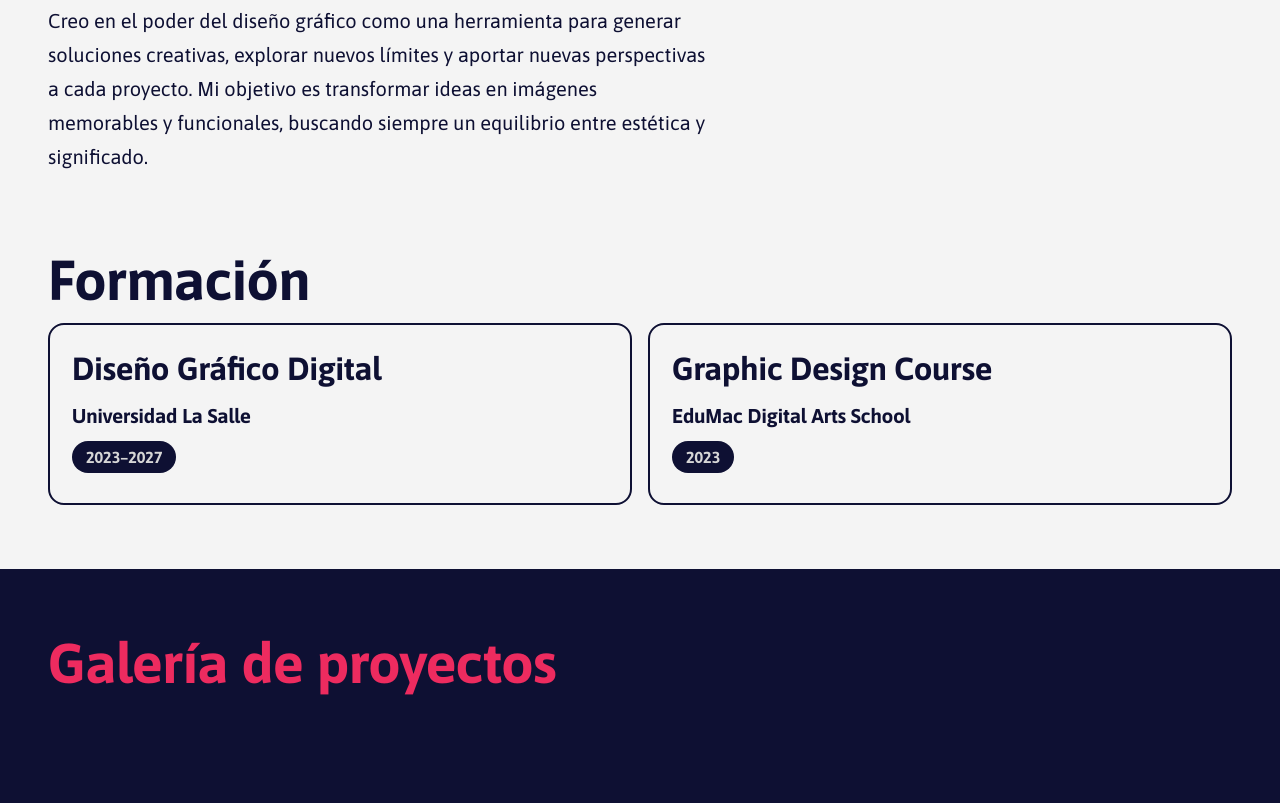
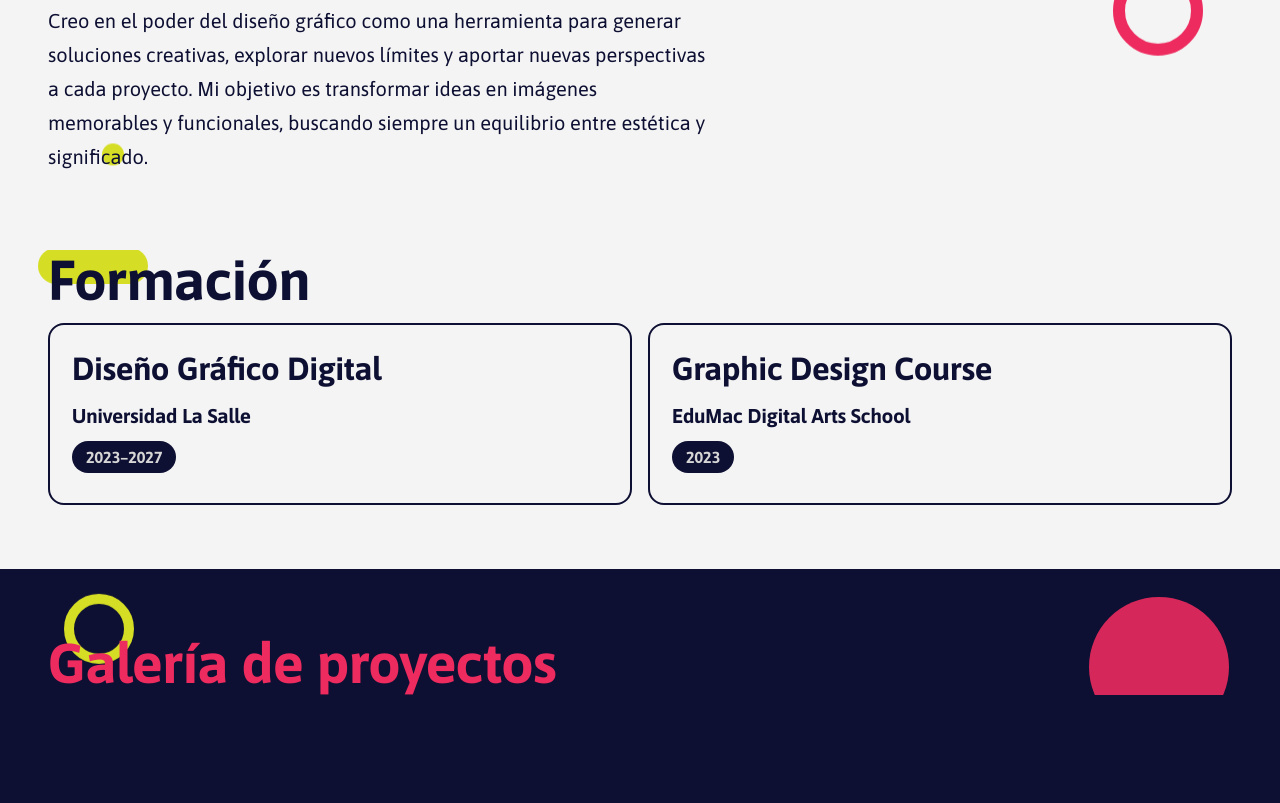
Before and after one commit to Manubrugger/cv-manu-gonzalez, a website: page index.html in a window 1280 px wide. Shown: the part 756-1559 px from the top of the page. Drawn offline with Linux system fonts and the light colour scheme.

Commit message:
Formas decorativas dinámicas en todas las secciones

```diff
--- a/index.html
+++ b/index.html
@@ -40,7 +40,8 @@ body{
 .skip-link{position:absolute;left:-9999px;top:0;background:var(--colors-primary);color:var(--colors-bg);padding:12px 20px;z-index:200;border-radius:0 0 8px 0;font-weight:700}
 .skip-link:focus{left:0}
 :focus-visible{outline:3px solid var(--colors-accent);outline-offset:3px}
-.wrap{max-width:var(--maxw);margin:0 auto;padding:0 clamp(16px,4vw,48px)}
+.wrap{max-width:var(--maxw);margin:0 auto;padding:0 clamp(16px,4vw,48px);position:relative}
+.wrap > :not(.deco-sec){position:relative;z-index:1}
 section{scroll-margin-top:calc(var(--header-h) + 12px)}
 /* ---------- header ---------- */
 header.site{position:sticky;top:0;z-index:100;background:rgba(244,244,244,.97);border-bottom:2px solid var(--colors-primary)}
@@ -70,6 +71,15 @@ nav.main a:hover{color:var(--colors-accent);background:rgba(14,16,51,.07)}
 @keyframes drift1{0%,100%{transform:translateY(0)}50%{transform:translateY(-24px)}}
 @keyframes drift2{0%,100%{transform:translateY(0)}50%{transform:translateY(20px)}}
 @keyframes spinFloat{0%{transform:rotate(0deg) translateY(0)}50%{transform:rotate(180deg) translateY(-16px)}100%{transform:rotate(360deg) translateY(0)}}
+/* formas decorativas en todas las secciones */
+.deco-sec{position:absolute;inset:0;overflow:hidden;pointer-events:none;z-index:0}
+.deco-sec i{position:absolute;display:block}
+.d-pink-dot{width:30px;height:30px;background:var(--colors-accent);border-radius:50%;animation:drift1 8s ease-in-out infinite}
+.d-green-dot{width:22px;height:22px;background:var(--colors-secondary);border-radius:50%;animation:drift2 9s ease-in-out infinite}
+.d-pink-ring{width:90px;height:90px;background:transparent;border:12px solid var(--colors-accent);border-radius:50%;animation:drift2 12s ease-in-out infinite}
+.d-green-ring{width:70px;height:70px;background:transparent;border:10px solid var(--colors-secondary);border-radius:50%;animation:drift1 10s ease-in-out infinite}
+.d-green-pill{width:110px;height:36px;background:var(--colors-secondary);border-radius:9999px;animation:drift1 11s ease-in-out infinite}
+.d-pink-circle{width:140px;height:140px;background:var(--colors-accent);border-radius:50%;opacity:.9;animation:drift2 13s ease-in-out infinite}
 .role{font-size:var(--fs-headline);font-weight:500;margin:12px 0 0;color:var(--colors-neutral)}
 .photo{margin:0;display:flex;justify-content:center}
 .photo img{
@@ -165,6 +175,7 @@ footer p{margin:0;font-size:var(--fs-small)}
   *,*::before,*::after{animation-duration:.01ms !important;transition-duration:.01ms !important}
   .reveal{opacity:1;transform:none}
   .deco i{animation:none}
+  .deco-sec i{animation:none}
   .hwrap{height:auto}
   .hsticky{position:static;height:auto;display:block}
   .htrack{overflow-x:auto;width:auto;transform:none !important}
@@ -215,6 +226,7 @@ footer p{margin:0;font-size:var(--fs-small)}
   <!-- SOBRE MÍ -->
   <section class="block" id="sobre-mi" aria-labelledby="t-sobre">
     <div class="wrap reveal">
+      <div class="deco-sec" aria-hidden="true"><i class="d-pink-ring" style="right:6%;top:24px"></i><i class="d-green-dot" style="left:8%;bottom:20px"></i></div>
       <h2 id="t-sobre">Diseño con propósito</h2>
       <p class="bio">Creo en el poder del diseño gráfico como una herramienta para generar soluciones creativas, explorar nuevos límites y aportar nuevas perspectivas a cada proyecto. Mi objetivo es transformar ideas en imágenes memorables y funcionales, buscando siempre un equilibrio entre estética y significado.</p>
     </div>
@@ -223,6 +235,7 @@ footer p{margin:0;font-size:var(--fs-small)}
   <!-- EDUCACIÓN -->
   <section class="block" id="educacion" aria-labelledby="t-edu">
     <div class="wrap">
+      <div class="deco-sec" aria-hidden="true"><i class="d-green-pill" style="left:3%;top:20px"></i><i class="d-pink-dot" style="right:9%;bottom:16px"></i></div>
       <div class="reveal">
         <h2 id="t-edu">Formación</h2>
       </div>
@@ -244,6 +257,7 @@ footer p{margin:0;font-size:var(--fs-small)}
   <!-- PROYECTOS -->
   <section id="proyectos" aria-labelledby="t-proy">
     <div class="wrap block reveal" style="padding-bottom:0">
+      <div class="deco-sec" aria-hidden="true"><i class="d-pink-circle" style="right:4%;top:8px"></i><i class="d-green-ring" style="left:5%;bottom:12px"></i></div>
       <h2 id="t-proy" style="color:var(--colors-accent)">Galería de proyectos</h2>
     </div>
     <div class="hwrap" id="hwrap">
@@ -284,6 +298,7 @@ footer p{margin:0;font-size:var(--fs-small)}
   <!-- HABILIDADES -->
   <section class="block" id="habilidades" aria-labelledby="t-hab">
     <div class="wrap">
+      <div class="deco-sec" aria-hidden="true"><i class="d-green-dot" style="right:7%;top:22px"></i><i class="d-pink-ring" style="left:2%;bottom:16px"></i></div>
       <div class="reveal">
         <h2 id="t-hab">Programas y soft skills</h2>
       </div>
@@ -314,6 +329,7 @@ footer p{margin:0;font-size:var(--fs-small)}
   <!-- CONTACTO -->
   <section class="block" id="contacto" aria-labelledby="t-contact">
     <div class="wrap reveal">
+      <div class="deco-sec" aria-hidden="true"><i class="d-pink-dot" style="left:9%;top:20px"></i><i class="d-green-ring" style="right:5%;bottom:14px"></i></div>
       <h2 id="t-contact">Cuéntame tu idea</h2>
       <p class="lead">Escríbeme por correo o encuéntrame en LinkedIn.</p>
       <div class="btn-row">
```
